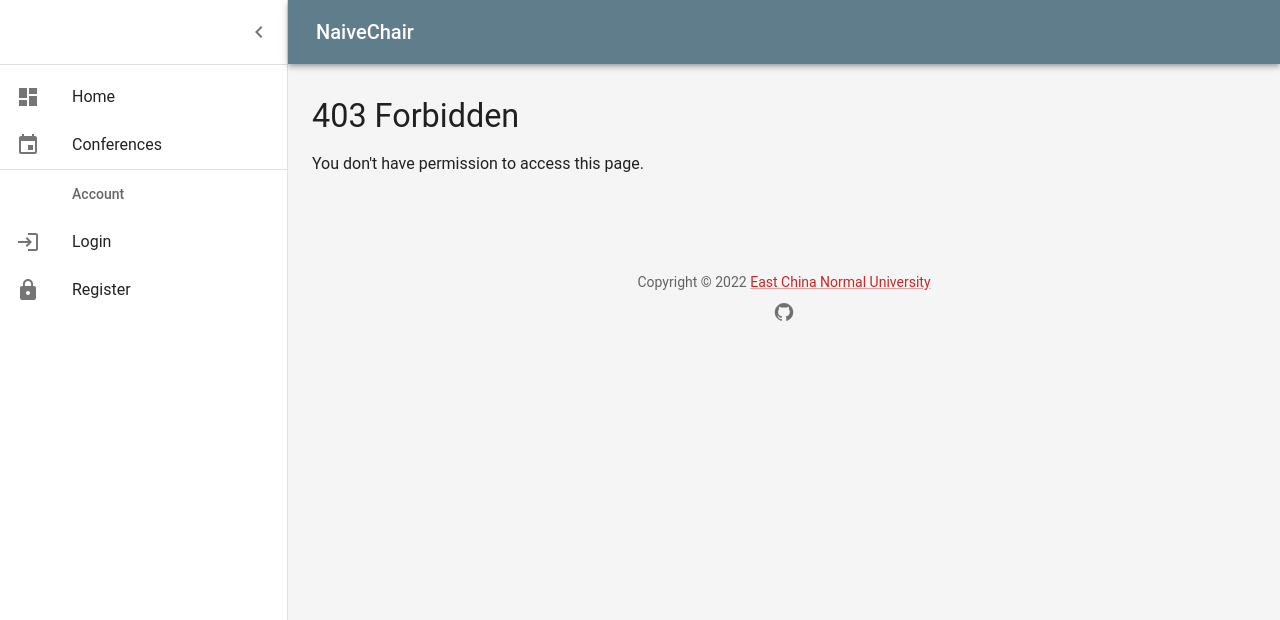
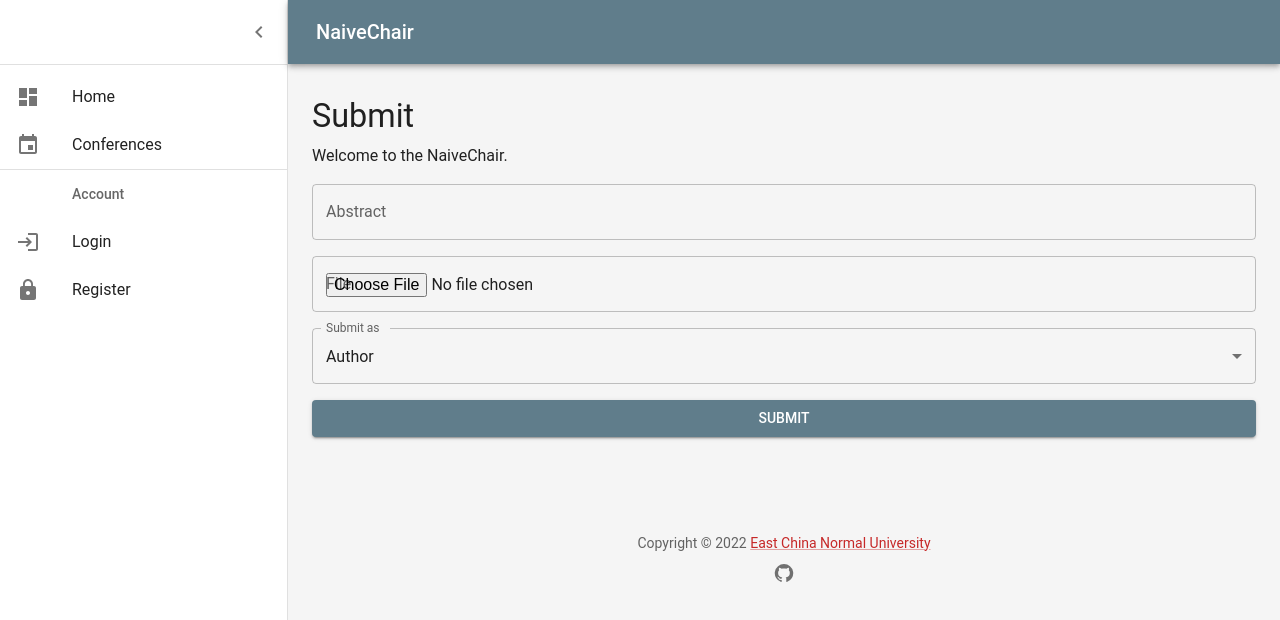
Before and after one commit to BillChen2k/naive-chair-frontend, a React (Create React App) app: page /#/paper-submission in a window 1280 px wide. Before the commit this address led to /#/403. Shown: the top 620 px of the page. Built offline with nearby package versions, Linux system fonts and the light colour scheme.

Commit message:
wip: initial implementation of submission
Signed-off-by: Kaji Ryoji <github@mail.kaji-ryoji.com>

```diff
--- a/src/pages/author/PaperSubmission.tsx
+++ b/src/pages/author/PaperSubmission.tsx
@@ -1,15 +1,137 @@
-import React from 'react';
-import {Box} from '@mui/material';
+import * as React from 'react';
+import {useState} from 'react';
+import {useFormik} from 'formik';
+import * as Yup from 'yup';
+import TextField from '@mui/material/TextField';
+import Button from '@mui/material/Button';
+
+import {AlertColor, Box, FormControl, InputLabel, MenuItem, Select, Stack, Typography} from '@mui/material';
+import openSnackBar from '@/store/actions/snackbarActions';
+import {useDispatch} from 'react-redux';
+import {Navigate} from 'react-router-dom';
 import useAuth from '@/services/useAuth';
 
-function PaperSubmission() {
+export interface ErrorMessage {
+  alertType: AlertColor,
+  message: string,
+}
+
+enum SubmitStatus {
+  NOT_ATTEMPTED,
+  SUCCESS,
+  WRONG_HTTP_REQ,
+  WRONG_CREDENTIALS,
+  MISSING_PARAMETERS,
+}
+
+export default function PaperSubmission() {
+  const [status, setStatus] = useState<SubmitStatus>(SubmitStatus.NOT_ATTEMPTED);
+  const [message, setMessage] = useState<string>('');
+  const dispatch = useDispatch();
   const auth = useAuth();
+
+  const handleSubmit = async (formValue: { abstract: string; file: string; role: 'author' | 'referee' }) => {
+    const {abstract, file, role} = formValue;
+    const formData = new FormData();
+    formData.append('abstract', abstract);
+    formData.append('file', file);
+    formData.append('role', role);
+    const result = await auth.signIn(formData);
+    console.log(result);
+    switch (result.statusCode) {
+      case -2: {
+        setStatus(SubmitStatus.WRONG_HTTP_REQ);
+        setMessage('Wrong HTTP request.');
+        break;
+      }
+      case 0: {
+        setStatus(SubmitStatus.WRONG_CREDENTIALS);
+        setMessage('Wrong abstract or file.');
+        dispatch(openSnackBar('Failed to login: Wrong credentials', 'error'));
+        break;
+      }
+      case 1: {
+        setStatus(SubmitStatus.SUCCESS);
+        setMessage('Successfully logged in.');
+        dispatch(openSnackBar('Submit successful.', 'success'));
+      }
+      case -1: {
+        setStatus(SubmitStatus.MISSING_PARAMETERS);
+        setMessage('Missing parameters.');
+        break;
+      }
+    }
+  };
+
+  const validationSchema = Yup.object({
+    abstract: Yup.string()
+        .min(1, 'Abstract must be at least 3 characters.')
+        .max(1000, 'Abstract must be at most 1000 characters.')
+        .required('This field is required!'),
+    file: Yup.mixed().required('This field is required!'),
+  });
+
+  const formik = useFormik({
+    initialValues: {
+      abstract: '',
+      file: null,
+      role: 'author',
+    },
+    validationSchema: validationSchema,
+    onSubmit: handleSubmit,
+  });
+
   return (
     <Box>
-      {auth.accessControl(['author'])}
-      Paper Submission.
+      {/* A <Navigate> element changes the current location when it is rendered. */}
+      {status === SubmitStatus.SUCCESS && (
+        <Navigate to={'/'} replace={true} />
+      )}
+      <Stack spacing={1}>
+        <Typography variant={'h4'}>Submit</Typography>
+        <Typography>Welcome to the NaiveChair.</Typography>
+      </Stack>
+      <Box component={'form'} onSubmit={formik.handleSubmit} sx={{mt: 2}}>
+        <Stack spacing={2}>
+          <TextField
+            fullWidth
+            id="abstract"
+            name="abstract"
+            label="Abstract"
+            value={formik.values.abstract}
+            onChange={formik.handleChange}
+            error={formik.touched.abstract && Boolean(formik.errors.abstract)}
+            helperText={formik.touched.abstract && formik.errors.abstract}
+          />
+          <TextField
+            fullWidth
+            id="file"
+            name="file"
+            label="File"
+            type="file"
+            value={formik.values.file}
+            onChange={formik.handleChange}
+            error={formik.touched.file && Boolean(formik.errors.file)}
+            helperText={formik.touched.file && formik.errors.file}
+          />
+          <FormControl fullWidth>
+            <InputLabel id={'input-role-label'}>Submit as</InputLabel>
+            <Select
+              defaultValue={'author'}
+              id={'input-role-label'}
+              name={'role'}
+              label="Select Role"
+              value={formik.values.role}
+              onChange={formik.handleChange}
+            >
+              <MenuItem value={'author'}>Author</MenuItem>
+            </Select>
+          </FormControl>
+          <Button color="primary" variant="contained" fullWidth type="submit">
+            Submit
+          </Button>
+        </Stack>
+      </Box>
     </Box>
   );
 }
-
-export default PaperSubmission;
```
